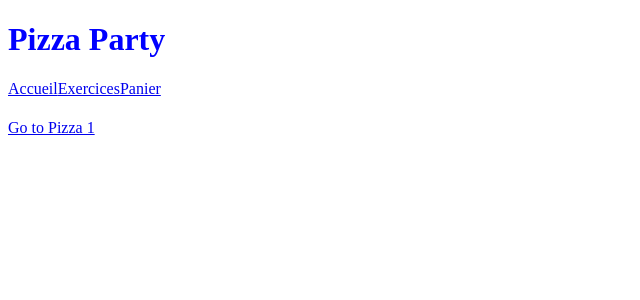
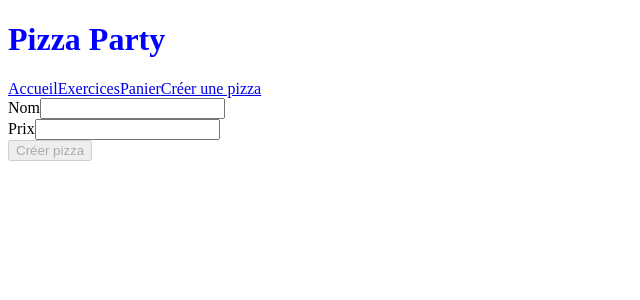
Before and after one commit to matthieumota/angular, an Angular app: page /pizza/creer in a window 1280 px wide. Shown: the top 300 px of the page, without its empty margins (0-640 px from the left). Built offline with nearby package versions, Linux system fonts and the light colour scheme.

Commit message:
can create a pizza with form

```diff
--- a/src/app/app.html
+++ b/src/app/app.html
@@ -4,6 +4,7 @@
     <a routerLink="/">Accueil</a>
     <a routerLink="/exercices">Exercices</a>
     <a routerLink="/panier">Panier</a>
+    <a routerLink="/pizza/creer">Créer une pizza</a>
   </nav>
 </div>
 
--- a/src/app/http/fake-interceptor.ts
+++ b/src/app/http/fake-interceptor.ts
@@ -84,12 +84,14 @@ export class FakeInterceptor implements HttpInterceptor {
           // return response('Unauthorized', 401);
         }
 
+        console.log(pizzas)
+
         return response(pizzas.filter(p => p.name.toLowerCase().includes(queryString('q'))));
     } else if (url.endsWith('/api/pizzas') && method === 'POST') {
       let pizza = body;
 
       pizza.id = pizzas.length ? Math.max(...pizzas.map(p => p.id)) + 1 : 1;
-      pizzas = [ ...pizzas, pizza ];
+      pizzas = [ ...pizzas, { ...pizza } ];
 
       syncStorage();
 
--- /dev/null
+++ b/src/app/pages/pizza-create/pizza-create.html
@@ -0,0 +1,26 @@
+<form (ngSubmit)="createPizza(pizzaForm)" #pizzaForm="ngForm">
+  <div>
+    <label for="name">Nom</label>
+    <input type="text" name="name" [(ngModel)]="pizza().name" required minlength="3" #name="ngModel">
+    @if (name.hasError('required') && name.dirty) {
+      <p>Le nom de la pizza est obligatoire</p>
+    }
+    @if (name.hasError('minlength') && name.dirty && name.getError('minlength'); as ml) {
+      <p>
+        Le nom de la pizza doit contenir
+        au moins {{ ml.requiredLength }} caractères
+        (encore {{ ml.requiredLength - ml.actualLength }})
+      </p>
+    }
+  </div>
+
+  <div>
+    <label for="price">Prix</label>
+    <input type="number" name="price" [(ngModel)]="pizza().price" required min="1" #price="ngModel">
+    @if (price.invalid && price.dirty) {
+      <p>Le prix de la pizza doit être supérieur à 1</p>
+    }
+  </div>
+
+  <button [disabled]="pizzaForm.invalid">Créer pizza</button>
+</form>
--- /dev/null
+++ b/src/app/pages/pizza-create/pizza-create.ts
@@ -0,0 +1,33 @@
+import { JsonPipe } from '@angular/common';
+import { Component, inject, signal } from '@angular/core';
+import { FormsModule, NgForm } from '@angular/forms';
+import { PizzaRepository } from '../../services/pizza-repository';
+
+export type PizzaDraft = {
+  name: string;
+  price: string;
+  image: string;
+}
+
+@Component({
+  selector: 'app-pizza-create',
+  imports: [FormsModule, JsonPipe],
+  templateUrl: './pizza-create.html',
+  styleUrl: './pizza-create.scss',
+})
+export class PizzaCreate {
+  pizza = signal<PizzaDraft>({
+    name: '',
+    price: '',
+    image: '/assets/pizzas/reine.jpg',
+  })
+
+  pizzaRepository = inject(PizzaRepository);
+
+  createPizza(form: NgForm) {
+    this.pizzaRepository.createPizza(this.pizza()).subscribe(pizza => {
+      console.log('Pizza créée :', pizza);
+      form.resetForm();
+    });
+  }
+}
--- a/src/app/pages/pizza-detail/pizza-detail.ts
+++ b/src/app/pages/pizza-detail/pizza-detail.ts
@@ -23,7 +23,7 @@ export class PizzaDetail {
       switchMap(params => this.pizzaRepository.getPizza(params['id']))
     ).subscribe(pizza => {
       this.loading.set(false);
-      alert('OBSERVABLE EMIT VALUE: ' + JSON.stringify(pizza));
+      // alert('OBSERVABLE EMIT VALUE: ' + JSON.stringify(pizza));
 
       if (!pizza) this.router.navigateByUrl('/')
 
--- a/src/app/services/pizza-repository.ts
+++ b/src/app/services/pizza-repository.ts
@@ -2,6 +2,7 @@ import { inject, Injectable } from '@angular/core';
 import { Pizza } from '../models/pizza';
 import { HttpClient } from '@angular/common/http';
 import { lastValueFrom, Observable } from 'rxjs';
+import { PizzaDraft } from '../pages/pizza-create/pizza-create';
 
 export const PIZZAS: Pizza[] = [
   { id: 1, name: 'Reine', price: 12, image: '/assets/pizzas/reine.jpg' },
@@ -24,4 +25,8 @@ export class PizzaRepository {
   getPizza(id: number): Observable<Pizza> {
     return this.http.get<Pizza>(`/api/pizzas/${id}`);
   }
+
+  createPizza(pizza: PizzaDraft): Observable<Pizza> {
+    return this.http.post<Pizza>('/api/pizzas', pizza);
+  }
 }
```
Also changed, not shown: src/app/app.routes.ts (+7 -1 lines), src/app/pages/pizza-create/pizza-create.scss (added), 1 other file (tests, documents, lock files or other folders).
